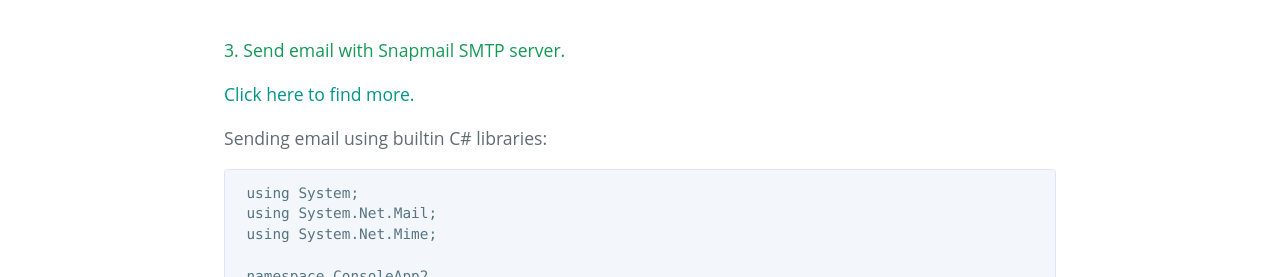
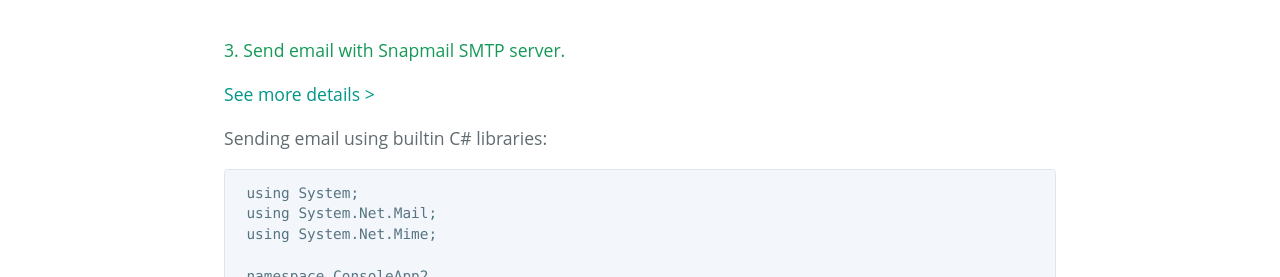
Before and after one commit to joodies/myblog, a Jekyll site: the page built from _posts/2019-11-30-how-it-works.md, in a window 1280 px wide and 900 px high, scrolled down 2017 px. Shown: the part 178-455 px from the top of the window. Built offline with Jekyll 4.4.1, drawn with Linux system fonts in a browser that asks for light colours; nearby versions of some CDN libraries; some web fonts are replaced; comment, search, counter and statistics services are not loaded.

Commit message:
Update 2019-11-30-how-it-works.md

```diff
--- a/_posts/2019-11-30-how-it-works.md
+++ b/_posts/2019-11-30-how-it-works.md
@@ -21,7 +21,7 @@
 
 ![Register anonymously](/assets/post_resource/how_it_works/prefix_email3.jpg)
 #### 3. Send email with Snapmail SMTP server.
-<a target='_blank' href="https://blog.snapmail.cc/2019/11/30/snapmail-smtp.html">Click here to find more.</a>
+<a target='_blank' href="https://blog.snapmail.cc/2019/11/30/snapmail-smtp.html">See more details ></a>
 
 Sending email using builtin C# libraries:
 
```
